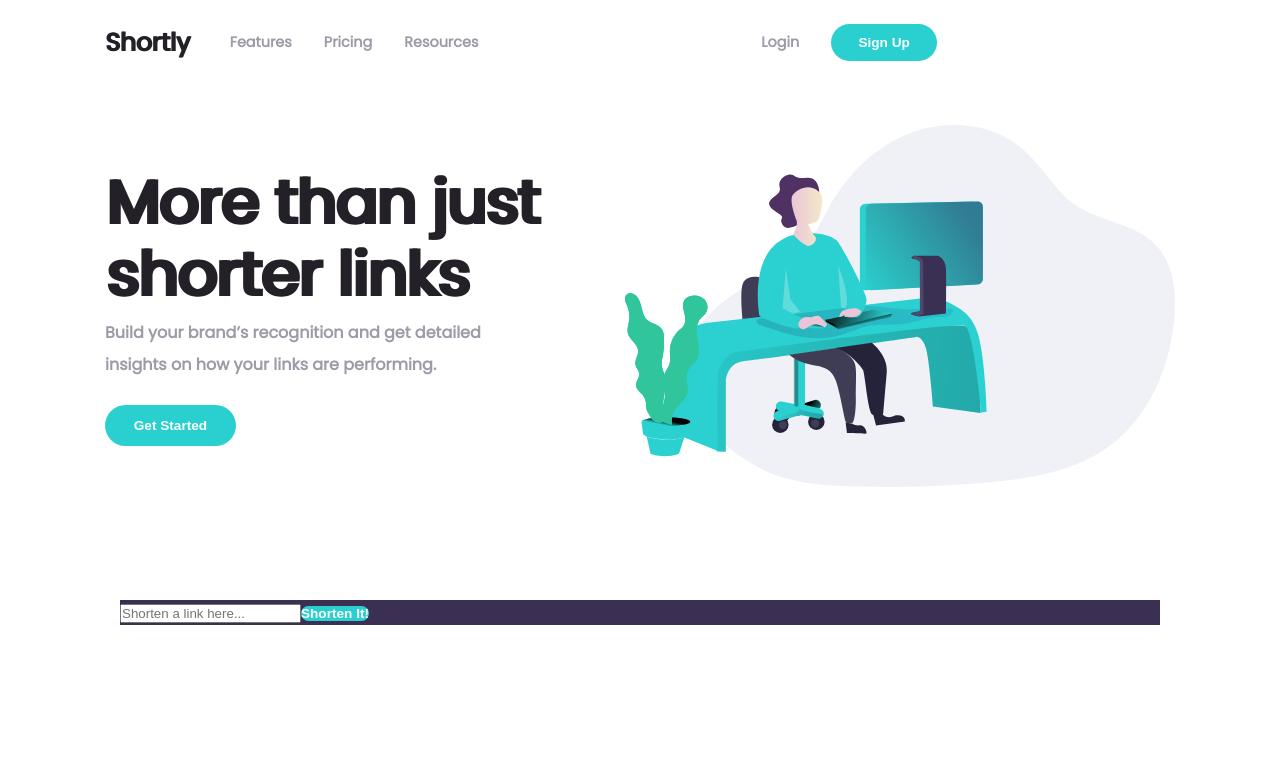
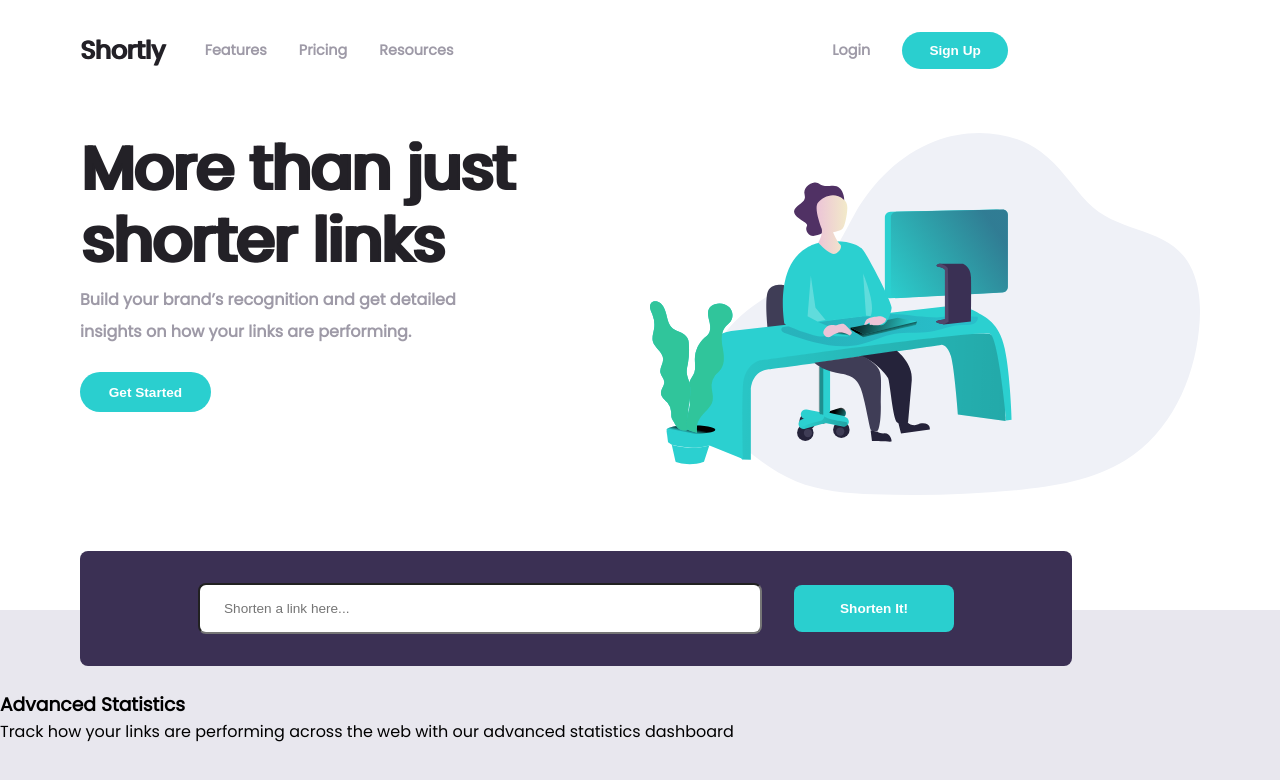
Before and after one commit to rahbhee/URL-shortener, a React (Vite) app in the folder url-shortener/: page / in a window 1280 px wide. Shown: the top 780 px of the page. Built offline with nearby package versions, Linux system fonts and the light colour scheme; a web font is replaced by a local one.

Commit message:
about-section

```diff
--- a/url-shortener/src/App.css
+++ b/url-shortener/src/App.css
@@ -4,30 +4,19 @@
 }
 body{
   font-family: 'Poppins', sans-serif;
-  justify-content: center;
-  margin-top: 1.5rem;
+  margin-top: 2rem;
 }
 main{
-  width: 65rem;
-  margin: auto;
-}
-.header-section{
-  border-bottom: 1px solid #fff;
-  padding-bottom: 7rem;
-  display: flex;
   justify-content: center;
-  margin: auto;
 }
 .form-section{
   display: flex;
   justify-content: center;
-  margin: auto;
 }
 nav{
   display: flex;
   justify-content: space-between;
   align-items: center;
-  width: 52rem;
 }
 nav div:nth-child(1),
 nav div:nth-child(2){
@@ -35,12 +24,38 @@ nav div:nth-child(2){
   justify-content: space-between;
   align-items: center;
 }
+nav div:nth-child(2){
+  padding-right: 12rem;
+}
+header{
+  padding-right: 5rem;
+  padding-left: 5rem;
+}
 header h1{
   color: hsl(260, 8%, 14%);
   font-size: 3.8rem;
   font-weight: 900;
   line-height: 4.5rem;
   text-shadow: 3px 0 hsl(260, 8%, 14%);
+}
+header article{
+  display: grid;
+  grid-template-columns: 1fr 1fr;
+  margin-top: 4rem;
+}
+header article div{
+  width: 27.5rem;
+  margin-right: 2.5rem;
+}
+header article img{
+  margin-left: 2.5rem;
+}
+header article div p{
+  color: hsl(257, 7%, 63%);
+  font-weight: 650;
+  line-height: 2rem;
+  margin-top: .4rem;
+  margin-bottom: 1.5rem;
 }
 nav h5{
   font-size: 1.55rem;
@@ -69,27 +84,44 @@ nav button{
 article button{
   padding: .8rem 1.8rem;
 }
-header article{
+.form-section{
+  background-color:  hsl(257, 27%, 26%);
+  width: 75%;
+  padding: 2rem 1rem;
+  margin-right: 5rem;
+  margin-left: 5rem;
+  border-radius: .5rem;
+  position: relative;
+  top: 3.5rem;
   display: flex;
-  align-items: center;
-  margin-top: 4rem;
 }
-header article div{
-  width: 27.5rem;
-  margin-right: 2.5rem;
+.form-section input{
+  width: 32rem;
+  margin-right: 1rem;
+  padding: 1rem 1.5rem;
+  font-size: .85rem;
+  border-radius: .5rem;
 }
-header article img{
-  margin-left: 2.5rem;
+.form-section button{
+  width: 10rem;
+  margin-left: 1rem;
+  padding: 1rem;
+  border-radius: .5rem;
 }
-header article div p{
-  color: hsl(257, 7%, 63%);
-  font-weight: 650;
-  line-height: 2rem;
-  margin-top: .4rem;
-  margin-bottom: 1.5rem;
+.about-section{
+  background-color: hsl(249, 16%, 92%);
+  padding-top: 5rem;
+  align-content: center;
 }
-.form-section div{
-  background-color:  hsl(257, 27%, 26%);
-  width: 100%;;
+.about-section div:first-of-type {
+
 }
-@media query
+
+/*Media Query for Tablets*/
+
+
+@media (max-width: 480px){
+  .hide-nav{
+    display: none;
+  }
+}
--- /dev/null
+++ b/url-shortener/src/aboutsection.jsx
@@ -0,0 +1,30 @@
+function AboutSection(){
+    return(
+        <section className="about-section">
+            <article>
+            <div>
+                <h1>Advanced Statistics</h1>
+                <p>Track how your links are performing across the web
+                    with our advanced statistics dashboard
+                </p>
+            </div>
+            <div>
+                <img></img>
+                <h3></h3>
+                <p></p>
+            </div>
+            <div>
+                <img></img>
+                <h3></h3>
+                <p></p>
+            </div>
+            <div>
+                <img></img>
+                <h3></h3>
+                <p></p>
+            </div>
+            </article>
+        </section>
+    )
+}
+export default AboutSection;
--- a/url-shortener/src/headersection.jsx
+++ b/url-shortener/src/headersection.jsx
@@ -1,7 +1,9 @@
 import './App.css';
 import work from '/illustration-working.svg';
+import FormSection from './formsection'
 
 function HeaderSection(){
+
     return(
 <header>
     <nav>
@@ -25,7 +27,6 @@ function HeaderSection(){
       <img src={work} width="550"/>
     </article>
 </header>
-
     )
 }
 
--- a/url-shortener/src/mainarticle.jsx
+++ b/url-shortener/src/mainarticle.jsx
@@ -1,16 +1,17 @@
 import HeaderSection from './headersection';
 import FormSection from './formsection';
+import AboutSection from './aboutsection';
 import './App.css';
 
 function MainArticle(){
     return (
+        <>
         <main>
-          <section className='header-section'>
-                <HeaderSection/>
-            </section>
-              <FormSection/>
+            <HeaderSection/>
+            <FormSection/>
+            <AboutSection/>
         </main>
-
+         </>
     )
 }
 export default MainArticle;
```
